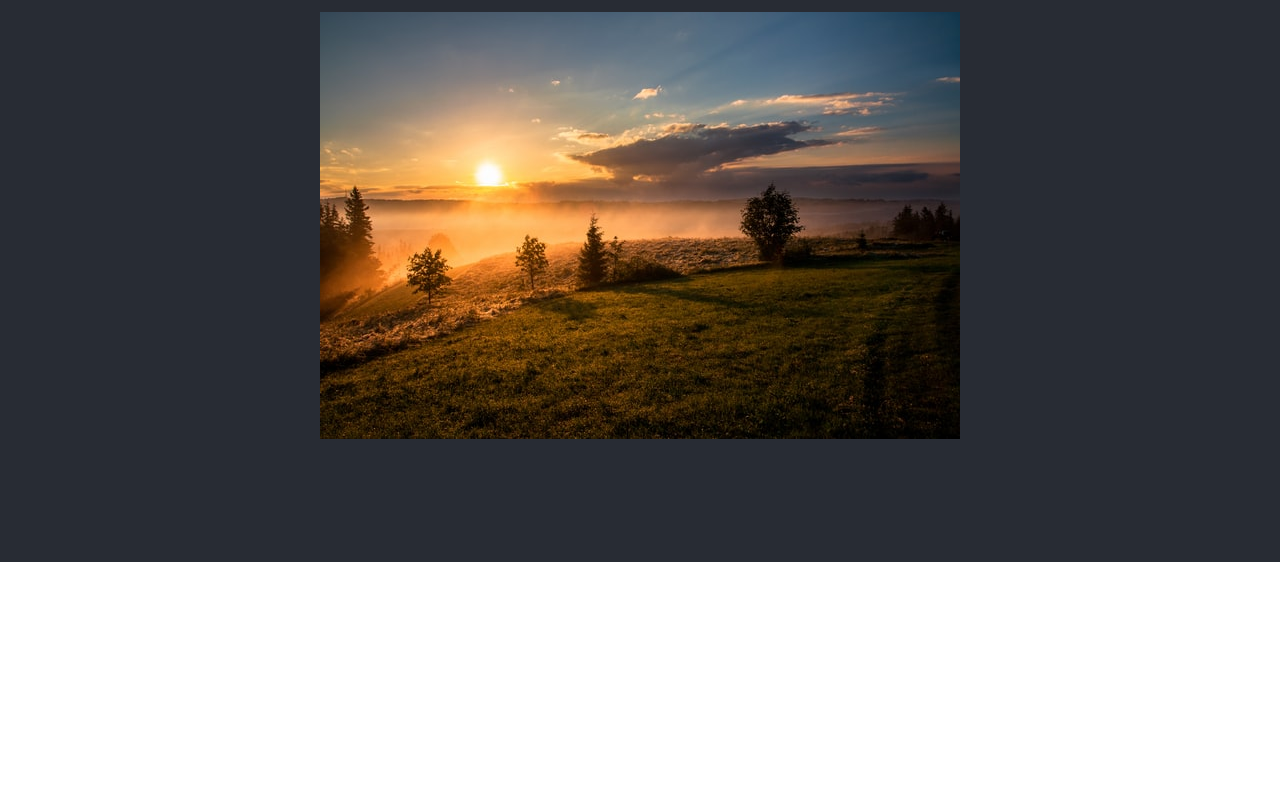
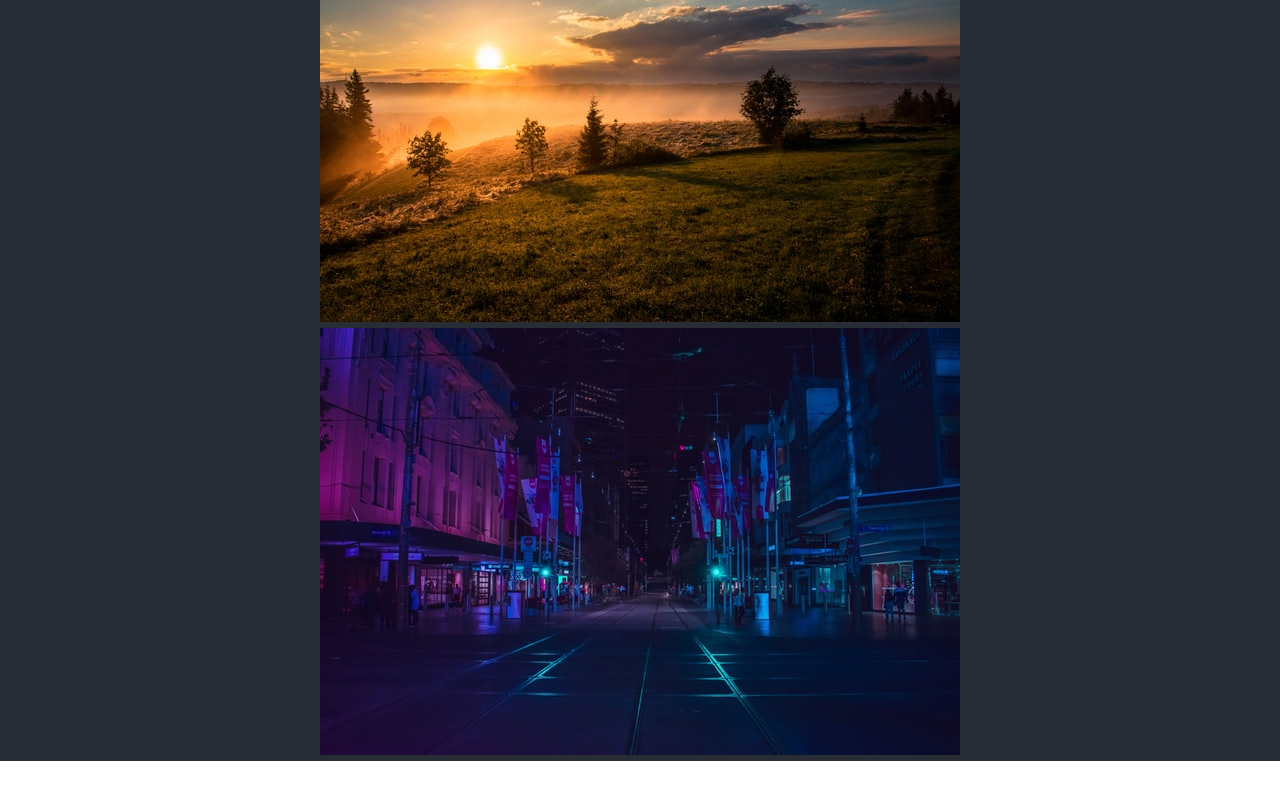
Before and after one commit to rcargnelutti/ReactZeroMaestria, a React (Create React App) app in the folder 3_AVANCANDO_NO_REACT/avancando/: page / in a window 1280 px wide. Shown: the part 238-1038 px from the top of the page. Before the commit the page ends 800 px from the top, so only its background shows below. Built offline with nearby package versions, Linux system fonts and the light colour scheme.

Commit message:
29 - Imagens em src

```diff
--- a/3_AVANCANDO_NO_REACT/avancando/src/App.js
+++ b/3_AVANCANDO_NO_REACT/avancando/src/App.js
@@ -1,4 +1,6 @@
 import './App.css';
+
+import City from './assets/city.jpg'
 
 function App() {
   return (
@@ -10,6 +12,11 @@
         <div>
           <img src="/img1.jpg" alt="Paisagem" />
         </div>
+
+        {/* Imagem em assets */}
+        <div>
+          <img src={City} alt="Cidade" />
+        </div>
       </header>
     </div>
   );
--- a/3_AVANCANDO_NO_REACT/avancando/src/index.css
+++ b/3_AVANCANDO_NO_REACT/avancando/src/index.css
@@ -5,6 +5,7 @@
     sans-serif;
   -webkit-font-smoothing: antialiased;
   -moz-osx-font-smoothing: grayscale;
+  padding-bottom: 500px;
 }
 
 code {
```
